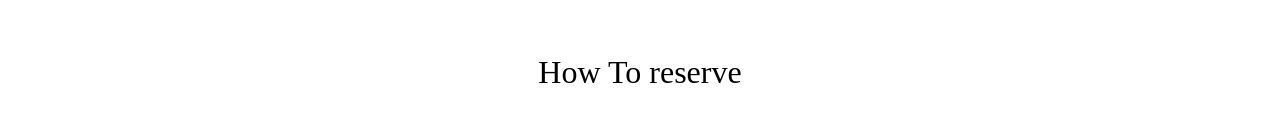
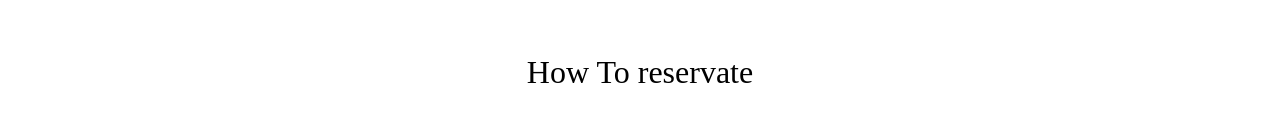
Before and after one commit to ny-noe-e/2026-rest-foods-frontend-7, a React (Vite) app in the folder restaurantFrontend/: page /reservation in a window 1280 px wide. Shown: the part 586-720 px from the top of the page. Built offline with nearby package versions, Linux system fonts and the light colour scheme.

Commit message:
fixed spelling mistake

```diff
--- a/restaurantFrontend/src/elements/pages/reservation.tsx
+++ b/restaurantFrontend/src/elements/pages/reservation.tsx
@@ -15,7 +15,7 @@ function Reservation() {
           <br />
           this wil be the best solution.
         </div>
-        <div className="Reservation-Text-Title">How To reserve</div>
+        <div className="Reservation-Text-Title">How To reservate</div>
         <div className="Reservation-Text">
           just fill out the form and enjoy delicious food{" "}
         </div>
```
